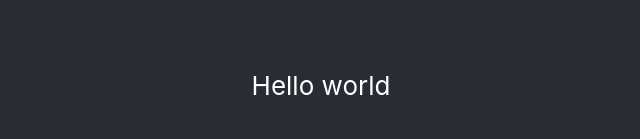
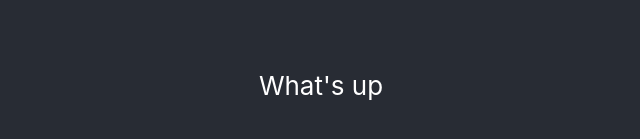
Before and after one commit to smfsamir/smfsamir.github.io, a React (Create React App) app in the folder react-gh-pages/: page / in a window 1280 px wide. Shown: the part 315-454 px from the top of the page, without its empty margins (319-959 px from the left). Built offline with nearby package versions, Linux system fonts and the light colour scheme; the HTML template or start-up script is replaced by a standard one.

Commit message:
Update app

```diff
--- a/react-gh-pages/src/App.js
+++ b/react-gh-pages/src/App.js
@@ -7,7 +7,7 @@ function App() {
     <div className="App">
       <header className="App-header">
         <p>
-            Hello world
+            What's up
         </p>
       </header>
     </div>
```
